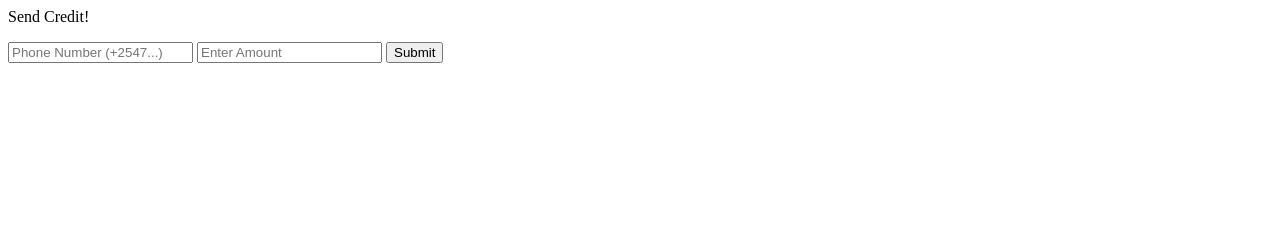
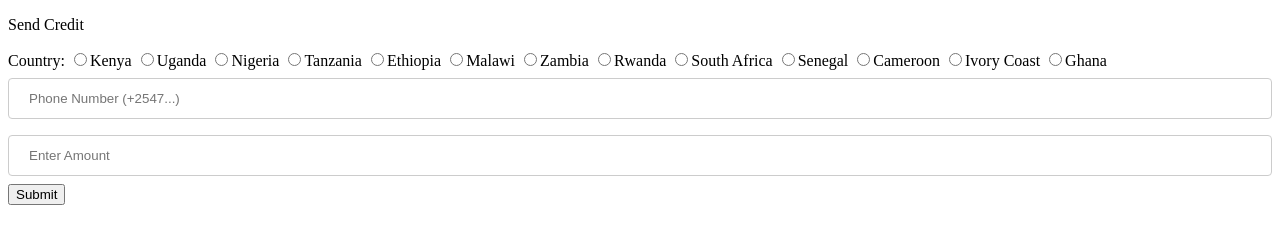
Before and after one commit to LumiCash/credit_api, a website: page index.html in a window 1280 px wide. Drawn offline with Linux system fonts and the light colour scheme.

Commit message:
Update index.html

```diff
--- a/index.html
+++ b/index.html
@@ -1,18 +1,85 @@
+<!DOCTYPE html>
 <html lang="en">
-<head>
-    <meta charset="UTF-8">
-    <meta http-equiv="X-UA-Compatible" content="IE=edge">
-    <meta name="viewport" content="width=device-width, initial-scale=1.0">
-    <title>Credit API</title>
-</head>
-<body>
-    <p>Send Credit!</p>
+    <head>
+        <meta charset="utf-8">
+        <title>Create Project | Hyper - Responsive Bootstrap 5 Admin Dashboard</title>
+        <meta name="viewport" content="width=device-width, initial-scale=1.0">
+        <meta content="A fully featured admin theme which can be used to build CRM, CMS, etc." name="description">
+        <meta content="Coderthemes" name="author">
+        <!-- App favicon -->
+        <link rel="shortcut icon" href="assets/images/favicon.ico">
+
+
+
+    </head>
+    <style>
+        input[type=text], select {
+          width: 100%;
+          padding: 12px 20px;
+          margin: 8px 0;
+          display: inline-block;
+          border: 1px solid #ccc;
+          border-radius: 4px;
+          box-sizing: border-box;
+        }
+
+        input[type=submit] {
+          width: 100%;
+          background-color: #4CAF50;
+          color: white;
+          padding: 14px 20px;
+          margin: 8px 0;
+          border: none;
+          border-radius: 4px;
+          cursor: pointer;
+        }
+
+        input[type=submit]:hover {
+          background-color: #45a049;
+        }
+
+        div {
+          border-radius: 5px;
+          background-color: #f2f2f2;
+          padding: 20px;
+        }
+        </style>
+    <body >
+    <p>Send Credit</p>
 
     <form method='post' action='/myForm'>
+        Country:
+<input type="radio" name="code"
+value="KES">Kenya
+<input type="radio" name="code"
+value="UGX">Uganda
+<input type="radio" name="code"
+value="NGN">Nigeria
+<input type="radio" name="code"
+value="TZS">Tanzania
+<input type="radio" name="code"
+value="ETB">Ethiopia
+<input type="radio" name="code"
+value="MWK">Malawi
+<input type="radio" name="code"
+value="ZMW">Zambia
+<input type="radio" name="code"
+value="RWF">Rwanda
+<input type="radio" name="code"
+value="ZAR">South Africa
+<input type="radio" name="code"
+value="XOF">Senegal
+<input type="radio" name="code"
+value="XOF">Cameroon
+<input type="radio" name="code"
+value="XOF">Ivory Coast
+<input type="radio" name="code"
+value="XOF">Ghana
+
         <input type="text" name="phone" value="" placeholder="Phone Number (+2547...)">
         <input type="text" name="amount" value="" placeholder="Enter Amount">
         <button type='submit'>Submit</button>
    </form>
-
+ </div>
 </body>
 </html>
```
